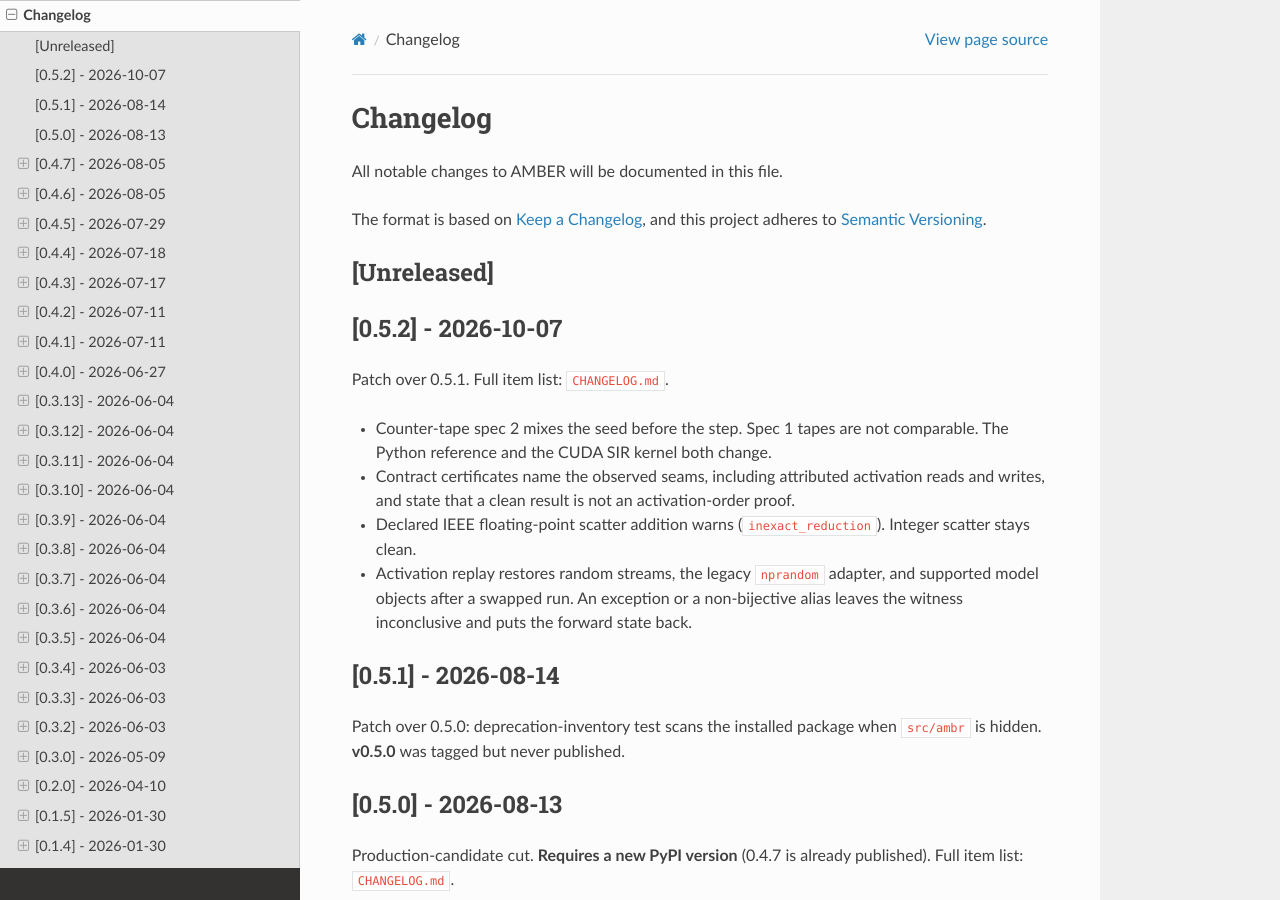
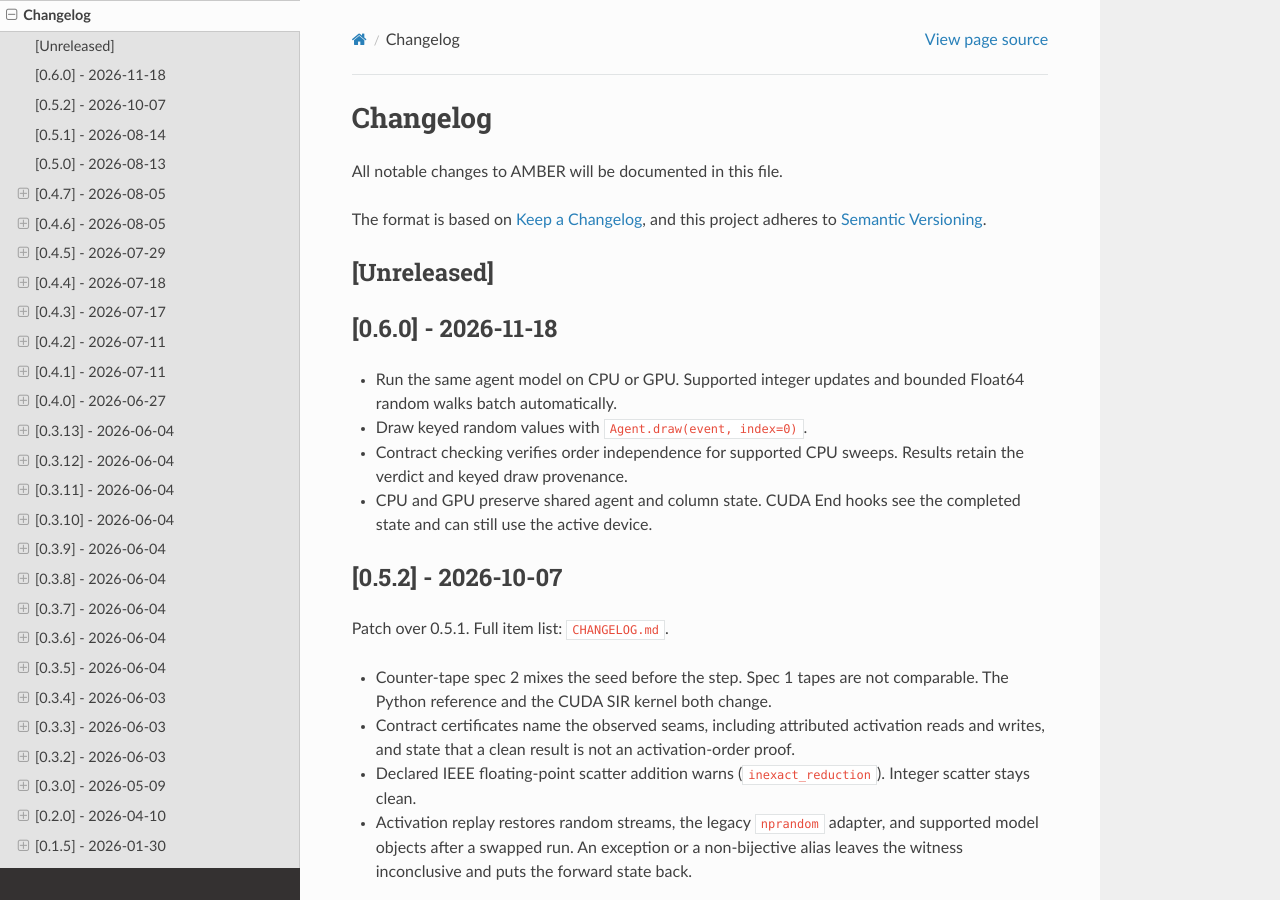
Before and after one commit to a11to1n3/AMBER, a Sphinx documentation site: the page built from docs/changelog.rst, in a window 1280 px wide and 900 px high. Built offline with Sphinx 7.4.7 and the Read the Docs theme 3.1.0, drawn with Linux system fonts in a browser that asks for light colours.

Commit message:
chore(release): prepare AMBER 0.6.0

```diff
--- a/docs/changelog.rst
+++ b/docs/changelog.rst
@@ -8,6 +8,17 @@ and this project adheres to `Semantic Versioning <https://semver.org/spec/v2.0.0
 
 [Unreleased]
 -------------
+
+[0.6.0] - 2026-11-18
+--------------------
+
+* Run the same agent model on CPU or GPU. Supported integer updates and
+  bounded Float64 random walks batch automatically.
+* Draw keyed random values with ``Agent.draw(event, index=0)``.
+* Contract checking verifies order independence for supported CPU sweeps.
+  Results retain the verdict and keyed draw provenance.
+* CPU and GPU preserve shared agent and column state. CUDA End hooks see
+  the completed state and can still use the active device.
 
 [0.5.2] - 2026-10-07
 --------------------
--- a/docs/conf.py
+++ b/docs/conf.py
@@ -30,7 +30,7 @@ author = 'a11to1n3'
 try:
     release = metadata_version('ambr')
 except PackageNotFoundError:
-    release = '0.5.2'
+    release = '0.6.0'
 version = release
 
 # -- General configuration ---------------------------------------------------
--- a/docs/index.rst
+++ b/docs/index.rst
@@ -83,7 +83,8 @@ Create your first model:
    print(am.recommend(10_000))
 
 For more examples, check the ``examples/`` directory in the repository.
-See :doc:`changelog` for **0.5.2** (counter-tape spec 2, contract scope,
+See :doc:`changelog` for **0.6.0** (automatic batching, keyed draws,
+and supported CPU sweep certificates), **0.5.2** (counter-tape spec 2, contract scope,
 activation replay) and **0.5.0** (step-data integrity, versioned RunResults,
 strict optimization, extras / first-run honesty; GPU claims verified locally).
 Earlier 0.4.x notes: 0.4.7 label scrub; 0.4.6 doc-fence CI / RunResults I/O /
--- a/pyproject.toml
+++ b/pyproject.toml
@@ -4,7 +4,7 @@ build-backend = "setuptools.build_meta"
 
 [project]
 name = "ambr"
-version = "0.5.2"
+version = "0.6.0"
 description = "Agent-based Modeling with Blazingly Efficient Records"
 readme = { file = "README.md", content-type = "text/markdown" }
 requires-python = ">=3.10"
--- a/src/ambr/__init__.py
+++ b/src/ambr/__init__.py
@@ -99,7 +99,7 @@ from .scheduling import (
 try:
     __version__ = _metadata_version('ambr')
 except _PackageNotFoundError:
-    __version__ = '0.5.2'
+    __version__ = '0.6.0'
 
 _VIZ_EXPORTS = frozenset({"plot_grid", "plot_timeseries", "HAS_MATPLOTLIB"})
 
```
Also changed, not shown: CHANGELOG.md (+2 -0 lines), 1 other file.
